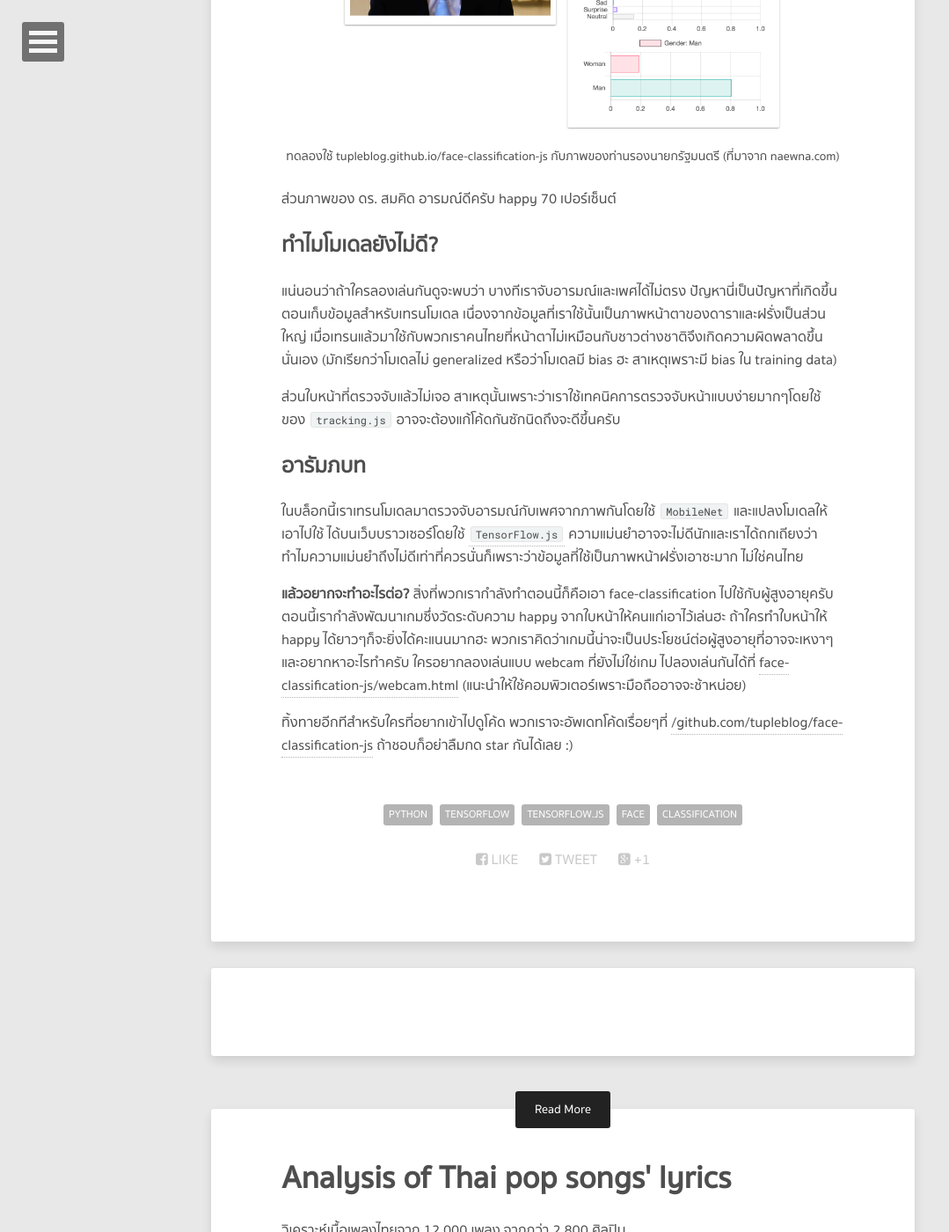
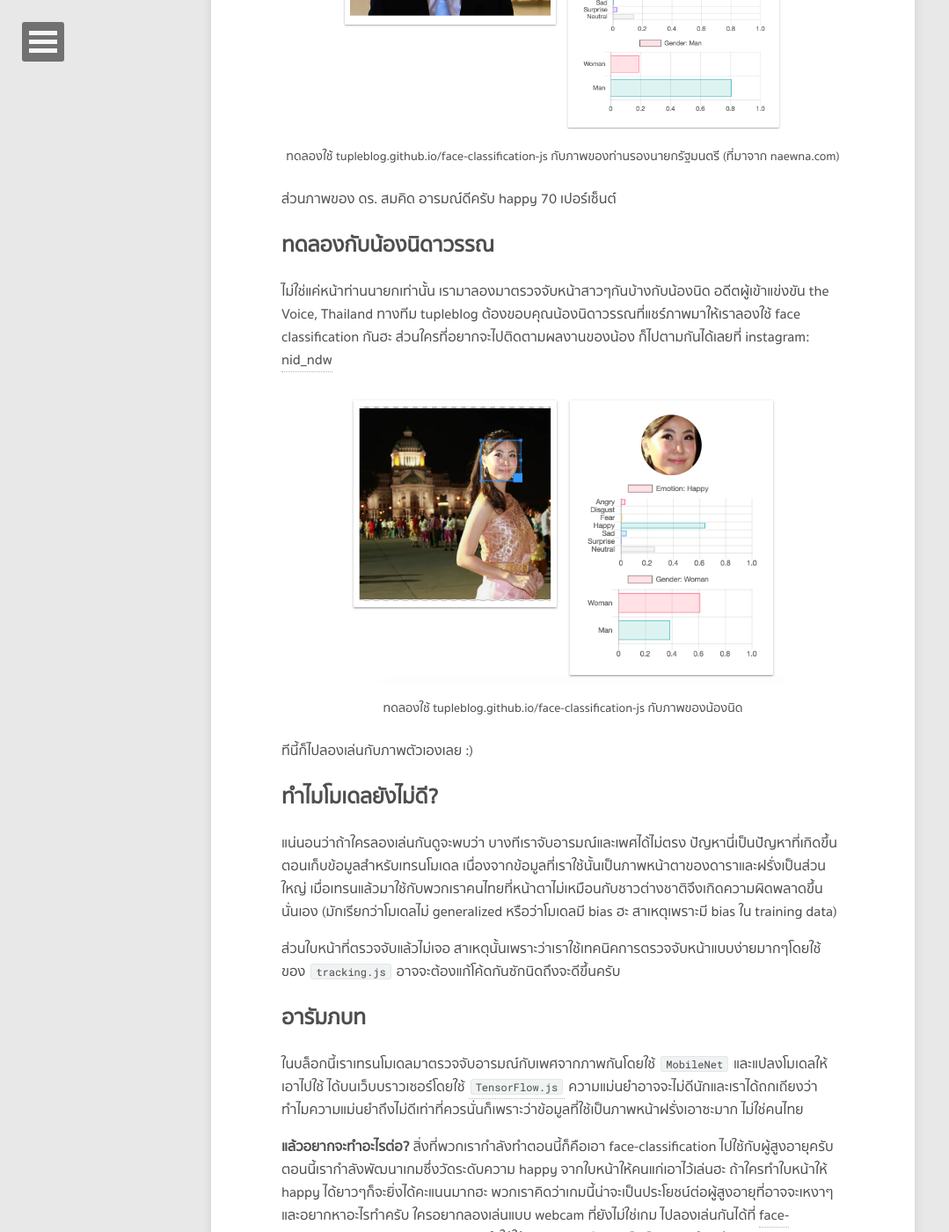
Before and after one commit to tupleblog/tupleblog.github.io, a Jekyll site: the page built from _posts/2018-04-20-face-classification-js-post.md, in a window 1280 px wide and 1400 px high, scrolled down 2543 px. Shown: the whole window at 88% size, without its empty margins (0-1079 px from the left). Built offline with Jekyll 4.4.1, drawn with Linux system fonts in a browser that asks for light colours; nearby versions of some CDN libraries; comment, search, counter and statistics services are not loaded; some of the changed text lies outside the part shown.

Commit message:
Add N'Nid photo

```diff
--- a/_posts/2018-04-20-face-classification-js-post.md
+++ b/_posts/2018-04-20-face-classification-js-post.md
@@ -89,6 +89,26 @@ date: 2018-04-20 22:30:00
 ส่วนภาพของ ดร. สมคิด อารมณ์ดีครับ happy 70 เปอร์เซ็นต์
 
 
+## ทดลองกับน้องนิดาวรรณ
+
+ไม่ใช่แค่หน้าท่านนายกเท่านั้น เรามาลองมาตรวจจับหน้าสาวๆกันบ้างกับน้องนิด อดีตผู้เข้าแข่งขัน the Voice, Thailand
+ทางทีม tupleblog ต้องขอบคุณน้องนิดาวรรณที่แชร์ภาพมาให้เราลองใช้ face classification กันฮะ ส่วนใครที่อยากจะไปติดตามผลงานของน้อง
+ก็ไปตามกันได้เลยที่ instagram: [nid_ndw](https://www.instagram.com/nid_ndw/)
+
+
+<figure><center>
+  <img width="500" src="/images/post/face-classification/nidawan.png" data-action="zoom"/>
+
+  <figcaption>
+    <a title="น้องนิด">
+      ทดลองใช้ tupleblog.github.io/face-classification-js กับภาพของน้องนิด
+    </a>
+  </figcaption>
+</center></figure>
+
+ทีนี้ก็ไปลองเล่นกับภาพตัวเองเลย :)
+
+
 ## ทำไมโมเดลยังไม่ดี?
 
 แน่นอนว่าถ้าใครลองเล่นกันดูจะพบว่า บางทีเราจับอารมณ์และเพศได้ไม่ตรง
```
Also changed, not shown: images/post/face-classification/nidawan.png (added).
